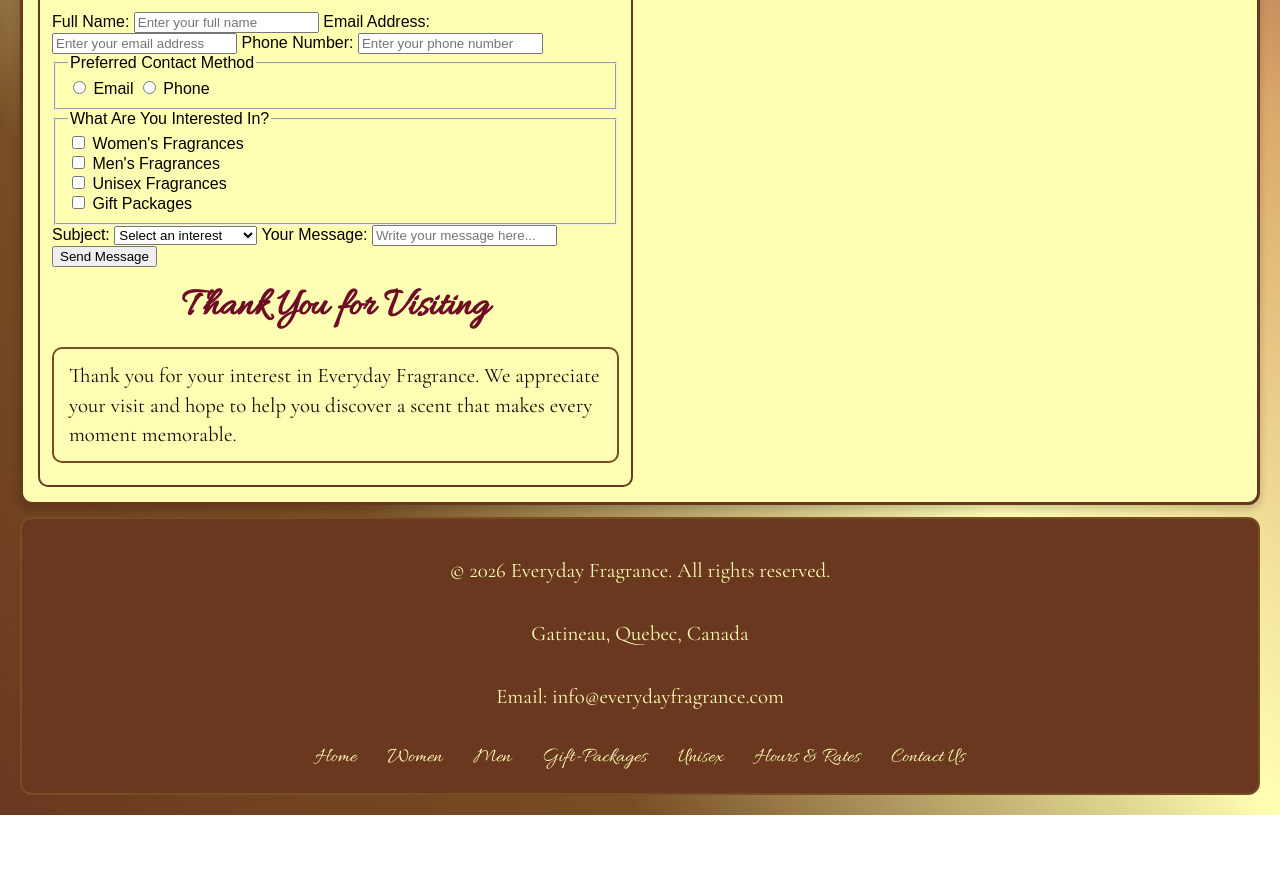
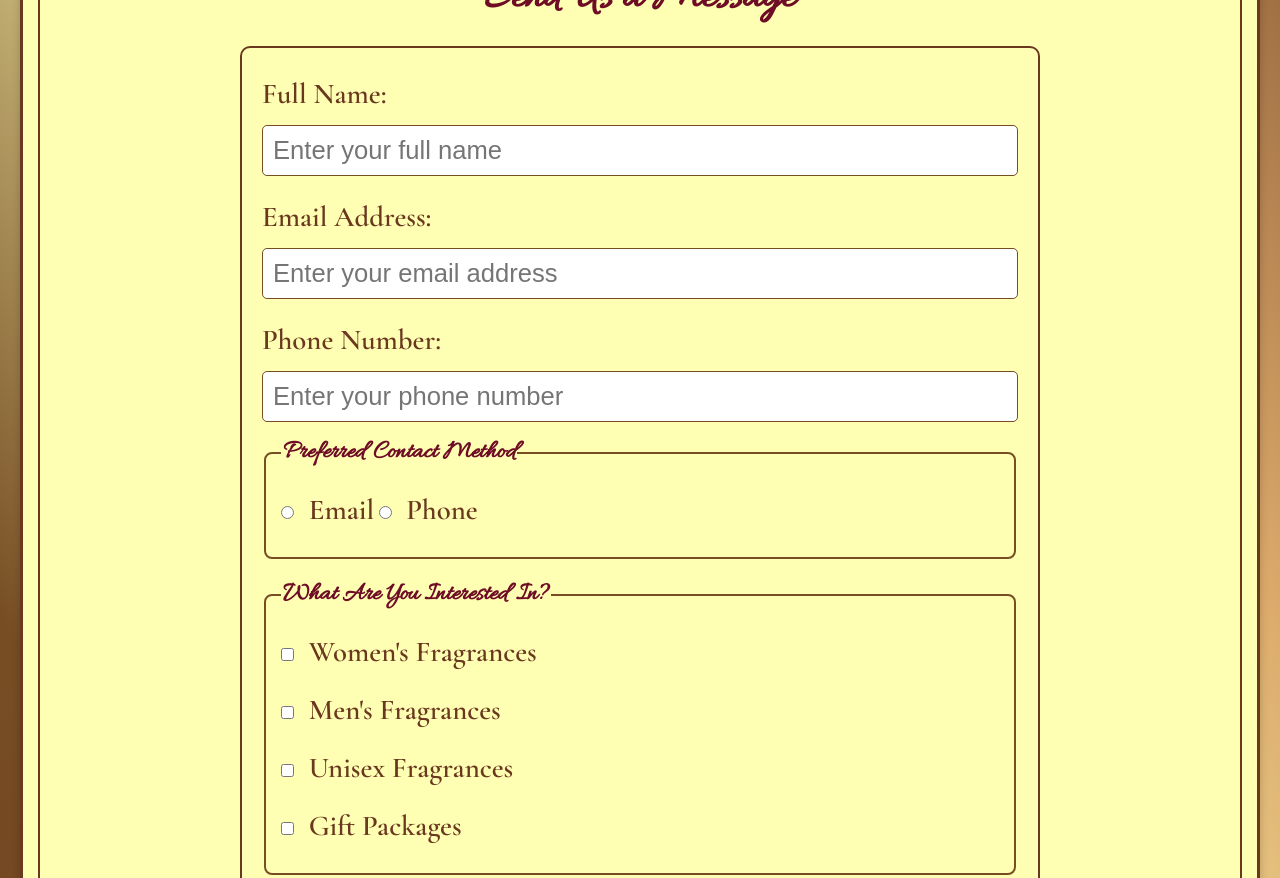
Before and after one commit to elizabeth-22/Everyday_Fragrance, a plain HTML site: page docs/contact.html in a window 1280 px wide. Shown: the part 563-1441 px from the top of the page. Before the commit the page ends 1378 px from the top, so only its background shows below. Drawn offline with nearby package versions, Linux system fonts and the light colour scheme; a web font is replaced by a local one.

Commit message:
Modified styles sheet

```diff
--- a/docs/styles/site.css
+++ b/docs/styles/site.css
@@ -12,7 +12,7 @@
 }
 
 body {
-    background: linear-gradient(to bottom left, #6e0d25, #DCAB6B, #FFFFB3, #774E24, #6A381F);
+    background: linear-gradient(to bottom left, var(--mainDark), var(--primaryLight), var(--secondaryLight), var(--secondaryDark), var(--mainDark));
     font-family: Arial, sans-serif;
     padding: 10px;
     margin: 0;
@@ -29,7 +29,7 @@ body {
 h2 {
     font-family: Allura, cursive;
     font-weight: bold;
-    font-size: 2.5em;
+    font-size: 2.8em;
     color: var(--primaryDark);
     margin: 15px 5px;
     text-align: center;
@@ -38,7 +38,7 @@ h2 {
 h3 {
     color: var(--primaryDark);
     font-family: var(--mainFont);
-    font-size: 2.0em;
+    font-size: 2.6em;
     margin: 15px 0 8px;
 }
 
@@ -59,7 +59,7 @@ h3 {
         font-family: MonteCarlo, cursive;
         font-style: italic;
         color: var(--secondaryLight);
-        font-size: 1.5em;
+        font-size: 2.5em;
         word-spacing: 8px;
         line-height: 1;
         margin: 10px;
@@ -85,7 +85,7 @@ nav {
     a {
         font-family: Allura, cursive;
         text-decoration: none;
-        font-size: 1.3em;
+        font-size: 1.6em;
         color: var(--secondaryLight);
 
         &:active {
@@ -97,7 +97,7 @@ nav {
 a {
     font-family: Allura, cursive;
     color: var(--primaryDark);
-    font-size: 1.3em;
+    font-size: 1.6em;
 
     &:active {
         color: var(--primaryLight);
@@ -123,6 +123,9 @@ main {
             margin-bottom: 0;
         }
     }
+}
+.intro{
+    grid-column:1/6;
 }
 
 .image-box {
@@ -151,7 +154,7 @@ img {
 
 p {
     font-family: var(--mainFont);
-    font-size: 1.3em;
+    font-size: 1.6em;
     line-height: 1.4;
     color: #170707;
     padding: 12px 15px;
@@ -209,6 +212,128 @@ footer {
         list-style: none;
     }
 }
+form {
+    max-width: 800px;
+    margin: 20px auto;
+    padding: 20px;
+    background-color: var(--secondaryLight);
+    border: 2px solid var(--mainDark);
+    border-radius: 10px;
+}
+
+fieldset {
+    border: 2px solid var(--secondaryDark);
+    border-radius: 8px;
+    padding: 15px;
+    margin-bottom: 20px;
+}
+
+legend {
+    font-family: "Allura", cursive;
+    font-size: 1.6em;
+    font-weight: bold;
+    color: var(--primaryDark);
+}
+
+label {
+    display: inline-block;
+    font-family: var(--mainFont);
+    font-size: 1.8em;
+    font-weight: bold;
+    color: var(--mainDark);
+    margin: 8px 0;
+}
+
+input,
+select{
+    width: 100%;
+    padding: 10px;
+    margin: 6px 0 15px;
+    border: 1px solid var(--secondaryDark);
+    border-radius: 5px;
+    font-family: Arial, sans-serif;
+    font-size: 1.6em;
+}
+
+input[type="radio"],
+input[type="checkbox"] {
+    width: auto;
+    margin-right: 8px;
+}
+
+textarea {
+    min-height: 120px;
+    resize: vertical;
+}
+
+button[type="submit"] {
+    background-color: var(--primaryDark);
+    color: white;
+    padding: 12px 25px;
+    border: none;
+    border-radius: 5px;
+    font-family: var(--mainFont);
+    font-size: 2em;
+    font-weight: bold;
+    cursor: pointer;
+}
+
+button[type="submit"]:hover {
+    background-color: var(--secondaryDark);
+}
+
+/* Hours and rates table styling */
+table {
+    width: 50%;
+    height:10%;
+    border-collapse: collapse;
+    margin: 40px 40px;
+    background-color: var(--secondaryLight);
+    font-family: var(--mainFont);
+    font-size: 1.8em;
+    align-content: center;
+
+}
+
+th,
+td {
+    border: 2px solid var(--mainDark);
+    padding: 12px;
+    text-align: center;
+}
+
+th {
+    background-color: var(--primaryDark);
+    color: white;
+    font-weight: bold;
+}
+
+tr:nth-child(even) {
+    background-color: rgba(220, 171, 107, 0.4);
+}
+
+footer {
+    background-color: var(--mainDark);
+    color: white;
+    text-align: center;
+    padding: 15px;
+    margin-top: 15px;
+    border-radius: 10px;
+
+    p {
+        color: white;
+    }
+
+    a {
+        color: var(--secondaryLight);
+    }
+
+    ul {
+        list-style-type: none;
+        padding: 0;
+        margin: 0;
+    }
+}
 
 @media screen and (min-width: 768px) {
 
@@ -234,7 +359,7 @@ footer {
         }
 
         a {
-            font-size: 1.3em;
+            font-size: 1.8em;
 
             &:hover {
                 font-style: italic;
@@ -263,6 +388,9 @@ footer {
         width: 40%;
         margin: 5px 0 10px 12px;
     }
+    form{
+        grid-column: 1 / 3;
+    }
 
     footer {
         nav {
```
Also changed, not shown: docs/men.html (+7 -3 lines), docs/unisex.html (+7 -3 lines), docs/women.html (+12 -9 lines).
